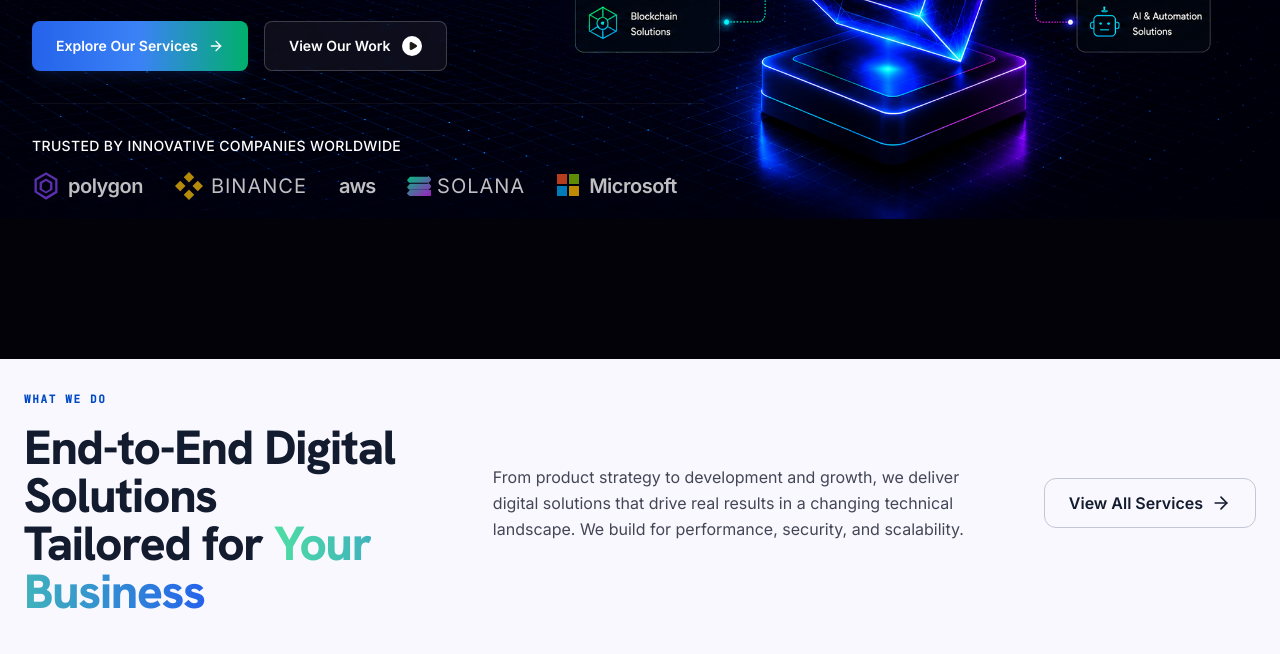
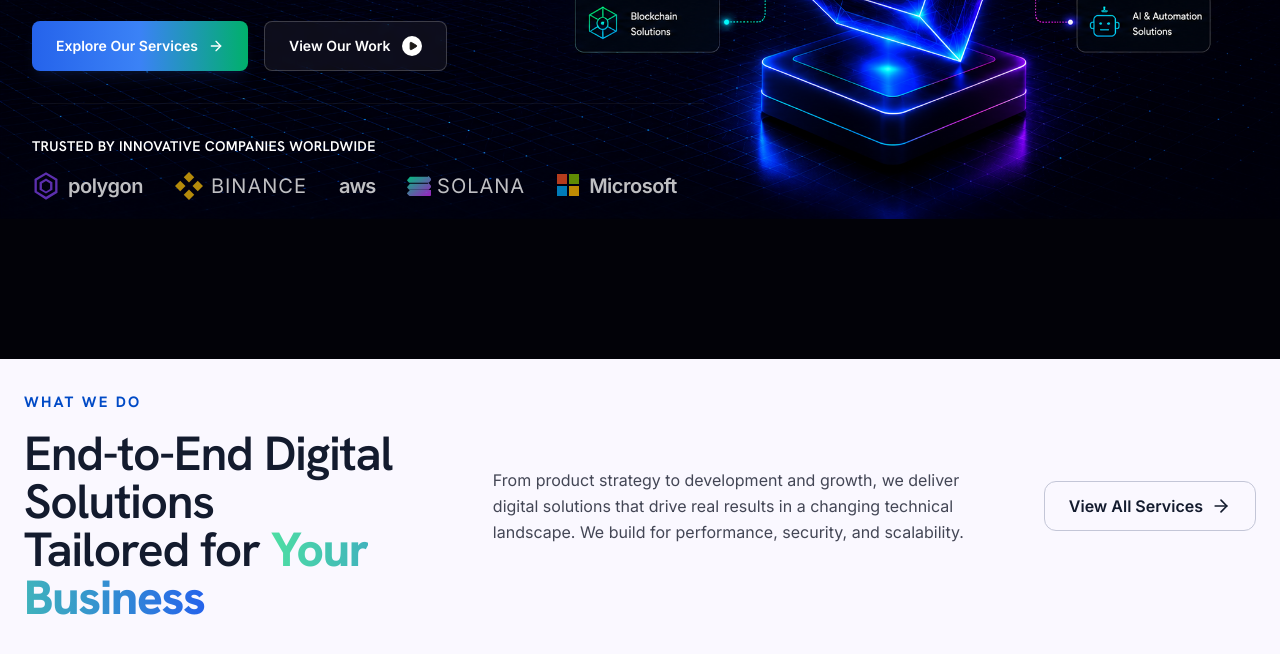
Before and after one commit to dshivang208/H2-Softskills, a React (Vite) app: page / in a window 1280 px wide. Shown: the part 440-1094 px from the top of the page. Built offline with nearby package versions, Linux system fonts and the light colour scheme.

Commit message:
Add hero, services, and stats sections again1

```diff
--- a/src/App.jsx
+++ b/src/App.jsx
@@ -68,7 +68,7 @@ function App() {
 
             {/* Trust Section */}
             <div className="space-y-4 pt-8 border-t border-white/5">
-              <p className="text-sm font-medium text-white tracking-wide uppercase">
+              <p className="text-sm font-normal font-['Hanken_Grotesk'] text-white tracking-wide uppercase">
                 Trusted by innovative companies worldwide
               </p>
               <div className="flex flex-wrap items-center gap-x-8 gap-y-6 opacity-75">
--- a/src/components/FeaturedProjects.jsx
+++ b/src/components/FeaturedProjects.jsx
@@ -143,7 +143,7 @@ export default function FeaturedProjects() {
 
   return (
     <section
-      className="pt-6 pb-12 md:pt-8 md:pb-16 px-6 md:px-12 max-w-[1440px] mx-auto overflow-hidden"
+      className="pt-6 pb-8 md:pt-8 md:pb-16 px-6 md:px-12 max-w-[1440px] mx-auto overflow-hidden"
       data-purpose="portfolio-showcase"
       id="featured-projects"
     >
--- a/src/components/Footer.jsx
+++ b/src/components/Footer.jsx
@@ -88,7 +88,7 @@ export default function Footer() {
         <div className="grid grid-cols-2 md:grid-cols-6 gap-8">
           {/* Brand Column */}
           <div className="col-span-2 md:col-span-2">
-            <img src={logo} alt="H2 Softskills Logo" className="h-32 md:h-36 w-auto object-contain -mb-4" />
+            <img src={logo} alt="H2 Softskills Logo" className="h-36 md:h-40 w-auto object-contain -mb-4" />
             <p className="text-gray-400 text-sm leading-relaxed mb-5 max-w-xs">
               We empower businesses with digital solutions that drive innovation, growth and success in the digital world.
             </p>
--- a/src/components/Services.jsx
+++ b/src/components/Services.jsx
@@ -171,16 +171,16 @@ export default function Services() {
   const scrollerRef = useRef(null);
 
   return (
-    <section className="relative pt-8 pb-4 overflow-hidden bg-[#faf8ff]">
+    <section className="relative pt-8 pb-2 overflow-hidden bg-[#faf8ff]">
       {/* Section Header */}
       <div className="max-w-7xl mx-auto px-6 mb-10">
         <div className="flex flex-col lg:flex-row lg:items-center justify-between gap-12">
           {/* Left: Label + Heading */}
           <div className="lg:w-1/3">
-            <span className="font-['JetBrains_Mono'] text-[11px] font-bold tracking-[0.15em] text-[#004ac6] uppercase mb-4 block">
+            <span className="font-['Hanken_Grotesk'] text-[15px] font-bold tracking-[0.15em] text-[#004ac6] uppercase mb-4 block">
               WHAT WE DO
             </span>
-            <h2 className="font-['Hanken_Grotesk'] text-4xl lg:text-5xl font-extrabold text-[#131b2e] leading-[1.1] tracking-tight">
+            <h2 className="font-['Hanken_Grotesk'] text-4xl lg:text-5xl font-semibold text-[#131b2e] leading-[1.1] tracking-tight">
               End-to-End Digital Solutions <br /> Tailored for{' '}
               <span className="bg-clip-text text-transparent bg-gradient-to-r from-[#4edea3] to-[#2563eb] font-extrabold">
                 Your Business
@@ -215,7 +215,7 @@ export default function Services() {
       <div className="relative">
         <div
           ref={scrollerRef}
-          className="flex overflow-x-auto no-scrollbar snap-x snap-mandatory px-[5vw] gap-6 pb-12"
+          className="flex overflow-x-auto no-scrollbar snap-x snap-mandatory px-[5vw] gap-6 pb-8"
         >
           {services.map((service) => (
             <ServiceCard key={service.id} service={service} />
```
